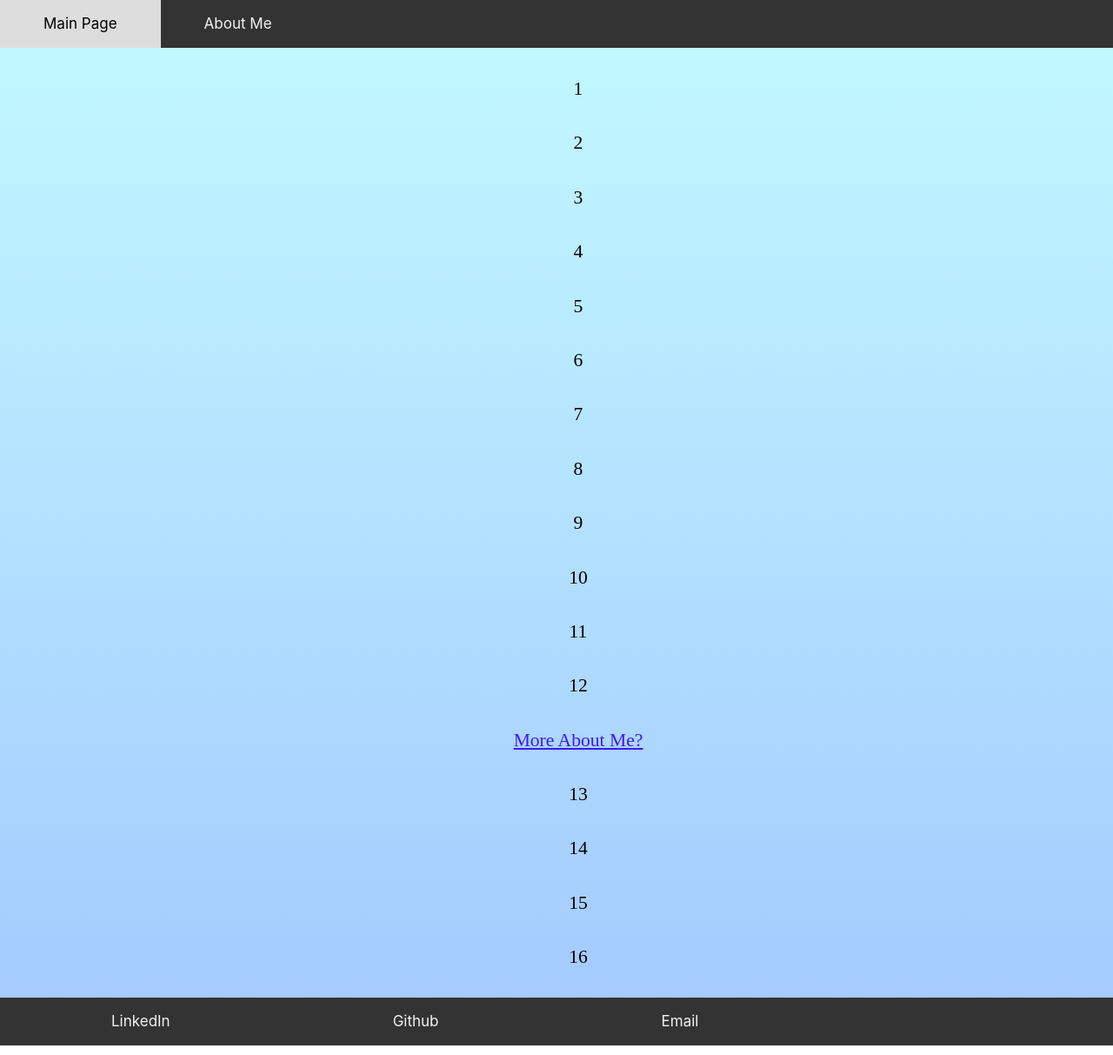
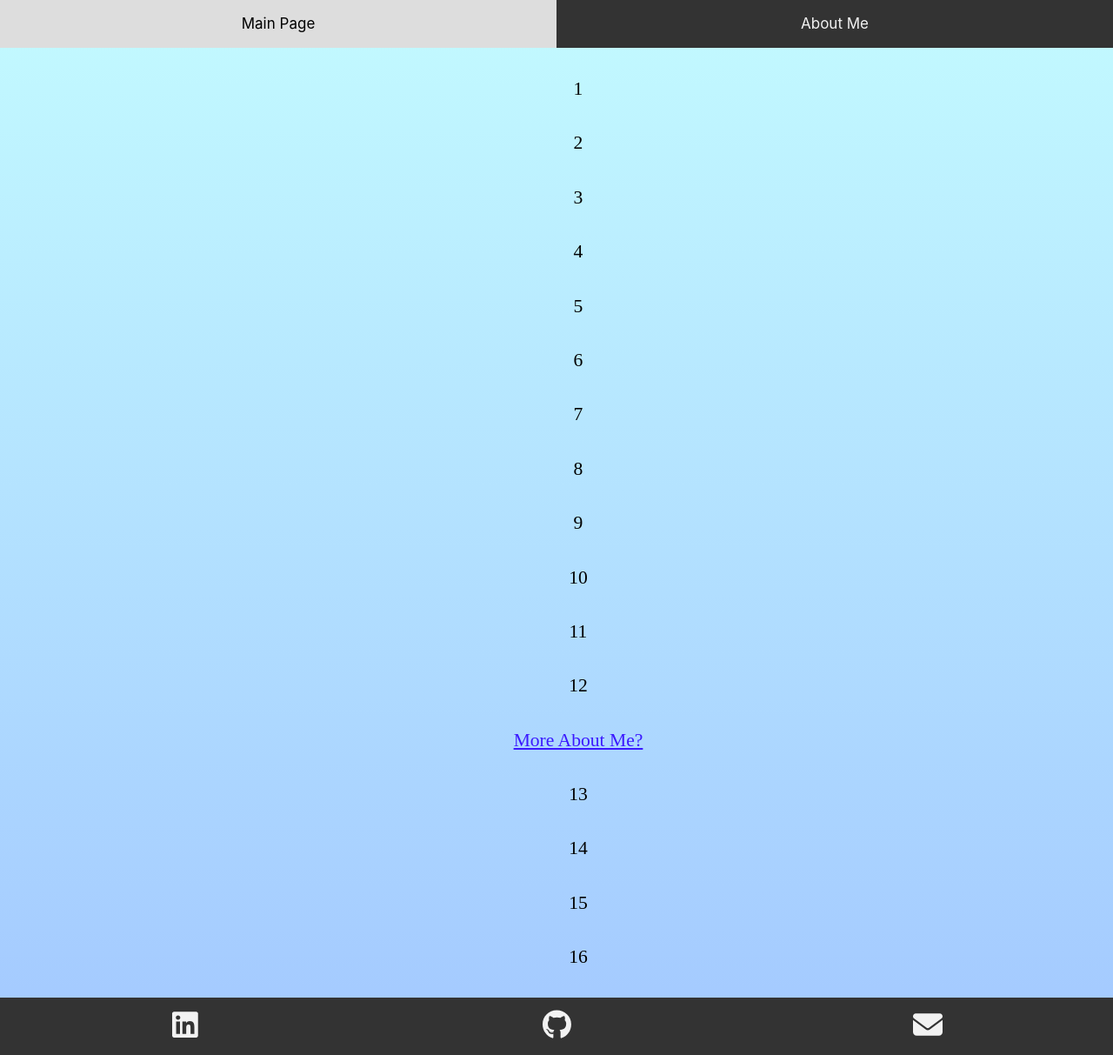
Before and after one commit to ZextaSilver/nextTestGround, a Next.js app: page / in a window 1280 px wide. Shown: the whole page at 87% size. Built offline with nearby package versions, Linux system fonts and the light colour scheme.

Commit message:
test out icon size

```diff
--- a/components/layout.js
+++ b/components/layout.js
@@ -4,7 +4,9 @@ import Image from 'next/image';
 import React from 'react';
 import styles from './layout.module.css';
 import utilStyles from '../styles/utils.module.css';
-import { LinkedinIcon } from 'next-share';
+import { FontAwesomeIcon } from '@fortawesome/react-fontawesome';
+import { faGithub, faLinkedin } from '@fortawesome/free-brands-svg-icons';
+import { faEnvelope } from '@fortawesome/free-solid-svg-icons';
 
 const name = 'Bowen Zhao';
 export const siteTitle = '| Bowen Zhao';
@@ -12,6 +14,9 @@ export const siteTitle = '| Bowen Zhao';
 export default function Layout({ children, home }) {
   return (
     <>
+
+      <main>{children}
+
         <Head>
           <link rel="icon" href="../images/kirby.png" />
         </Head>
@@ -21,17 +26,14 @@ export default function Layout({ children, home }) {
           <Link href = "/posts/aboutMe">About Me</Link>
         </header>
 
-      <main>{children}
-
+        <footer className = {styles.footer}>
+          <Link href = "https://www.linkedin.com/in/bowen-zhao-656743218/"><FontAwesomeIcon icon={faLinkedin} size='2x'/></Link>
+          <Link href = "https://github.com/ZextaSilver"><FontAwesomeIcon icon={faGithub} size='2x'/></Link>
+          <Link href = "mailto:zbw1020@gmail.com"><FontAwesomeIcon icon={faEnvelope} size='2x'/></Link>
+        </footer>
 
       </main>
 
-      <footer className = {styles.footer}>
-        <Link href = "https://www.linkedin.com/in/bowen-zhao-656743218/">LinkedIn</Link>
-        <Link href = "https://github.com/ZextaSilver">Github</Link>
-        <Link href = "mailto:zbw1020@gmail.com">Email</Link>
-
-      </footer>
     </>
   );
 }
--- a/components/layout.module.css
+++ b/components/layout.module.css
@@ -12,10 +12,11 @@
 .header a{
 	float: left;
 	color: #f2f2f2;
-	text-align: center;
-	padding: 14px 50px;
+	padding: 14px;
 	text-decoration: none;
 	font-size: 17px;
+	width: 50%;
+	text-align: center;
 }
 
 .header a:hover{
@@ -27,15 +28,18 @@
 	background-color: #333;
 	overflow: hidden;
 	width: 100%;
+	display: flex;
+	justify-content: space-evenly;
 }
 
 .footer a {
 	float: left;
 	color: #f2f2f2;
 	text-align: center;
-	padding: 14px 10vw;
+	padding: 14px 50px;
 	text-decoration: none;
 	font-size: 17px;
+	width: 33.33%;
 }
 
 .footer a:hover{
--- a/pages/posts/aboutMe.js
+++ b/pages/posts/aboutMe.js
@@ -13,6 +13,7 @@ export default function AboutMe()
 			and applications that are both fun and functional. I am passionate about creating
 			innovative solutions that solve real-world problems.
 			</p>
+
 		</Layout>
 	);
 
```
Also changed, not shown: package.json (+6 -1 lines), 1 other file (tests, documents, lock files or other folders). Lines whose indentation alone changed are shown as unchanged.
